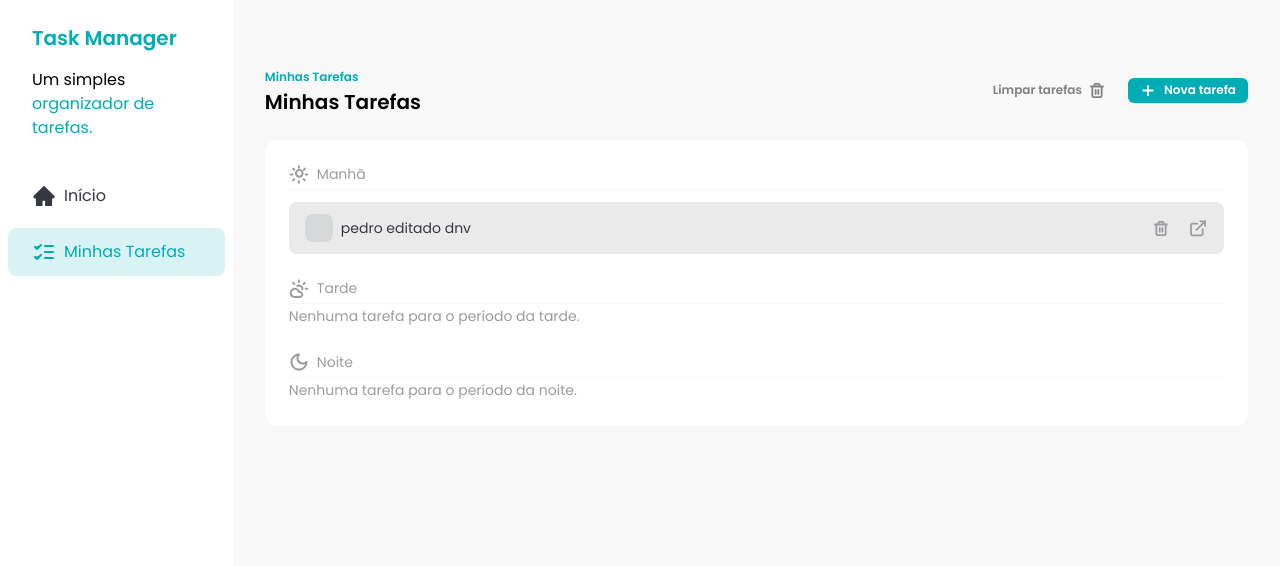
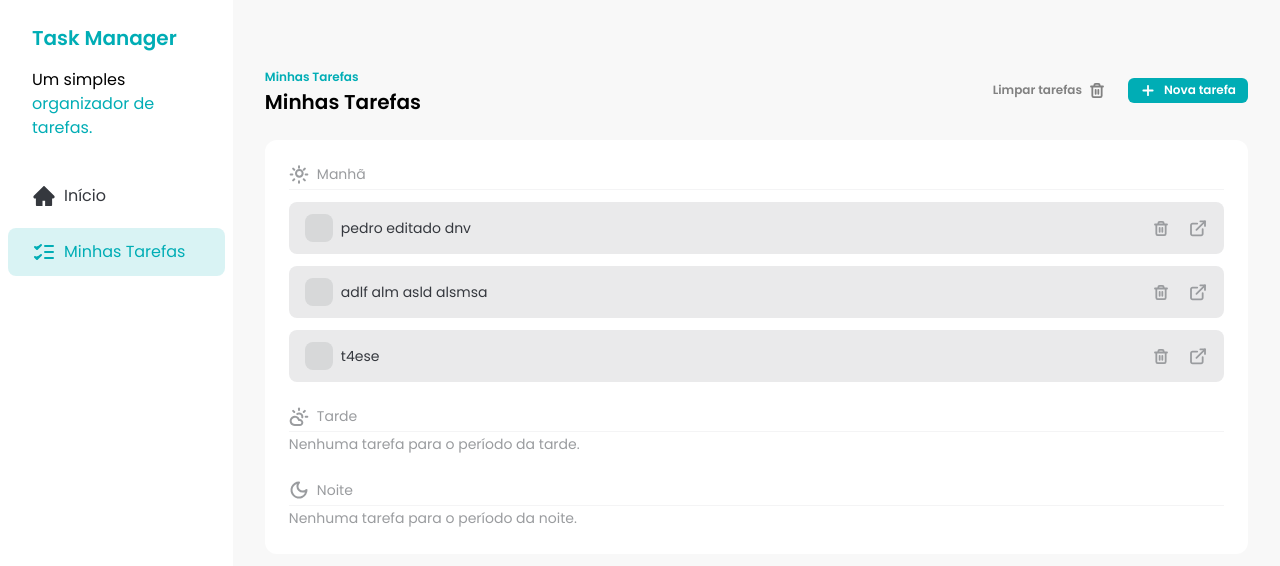
Before and after one commit to PedroRomaoDev/task-manager, a React (Vite) app: page / in a window 1280 px wide. Shown: the top 566 px of the page. Built offline with nearby package versions, Linux system fonts and the light colour scheme; data requests are answered from the project's data file.

Commit message:
feat: add hooks to handle task addition, deletion and fetching

```diff
--- a/db.json
+++ b/db.json
@@ -6,6 +6,20 @@
       "time": "morning",
       "description": "kkk",
       "status": "not_started"
+    },
+    {
+      "id": "60f83c48-ba82-4f37-be4d-1fcb24a2495a",
+      "title": "adlf alm asld alsmsa",
+      "time": "morning",
+      "description": "lm adlmasd mas.da",
+      "status": "not_started"
+    },
+    {
+      "id": "68bb3488-ae75-4957-b6c0-8cc646d90c08",
+      "title": "t4ese",
+      "time": "morning",
+      "description": "dkfmçsf",
+      "status": "not_started"
     }
   ]
 }
--- a/src/components/AddTaskDialog.jsx
+++ b/src/components/AddTaskDialog.jsx
@@ -1,6 +1,5 @@
 import "./AddTaskDialog.css";
 
-import { useMutation, useQueryClient } from "@tanstack/react-query";
 import PropTypes from "prop-types";
 import { useRef } from "react";
 import { createPortal } from "react-dom";
@@ -10,25 +9,13 @@ import { toast } from "sonner";
 import { v4 as uuidv4 } from "uuid";
 
 import { LoaderIcon } from "../assets/icons";
+import { useAddTask } from "../hooks/data/use-add-task";
 import Button from "./Button";
 import Input from "./Input";
 import TimeSelect from "./TimeSelect";
 
 const AddTaskDialog = ({ isOpen, handleClose }) => {
-  const queryClient = useQueryClient();
-  const { mutate } = useMutation({
-    mutationKey: "addTask",
-    mutationFn: async (task) => {
-      const response = await fetch("http://localhost:3000/tasks", {
-        method: "POST",
-        body: JSON.stringify(task),
-      });
-      if (!response.ok) {
-        throw new Error();
-      }
-      return response.json();
-    },
-  });
+  const { mutate: addTask } = useAddTask();
   const {
     register,
     formState: { errors, isSubmitting },
@@ -54,11 +41,8 @@ const AddTaskDialog = ({ isOpen, handleClose }) => {
       status: "not_started",
     };
 
-    mutate(task, {
+    addTask(task, {
       onSuccess: () => {
-        queryClient.setQueryData("tasks", (oldTasks) => {
-          return [...oldTasks, task];
-        });
         handleClose();
         reset({
           title: "",
--- a/src/components/TaskItem.jsx
+++ b/src/components/TaskItem.jsx
@@ -1,30 +1,18 @@
-import { useMutation, useQueryClient } from "@tanstack/react-query";
 import PropTypes from "prop-types";
 import { Link } from "react-router-dom";
 import { toast } from "sonner";
 
 import { CheckIcon, DetailsIcon, LoaderIcon, TrashIcon } from "../assets/icons";
+import { useDeleteTask } from "../hooks/data/use-delete-task";
 import Button from "./Button";
 
 const TaskItem = ({ task, handleCheckboxClick }) => {
-  const queryClient = useQueryClient();
-  const { mutate, isPending } = useMutation({
-    mutationKey: ["deleteTask", task.id],
-    mutationFn: async () => {
-      const response = await fetch(`http://localhost:3000/tasks/${task.id}`, {
-        method: "DELETE",
-      });
-      return response.json();
-    },
-  });
+  const { mutate: deleteTask, isPending } = useDeleteTask(task.id);
 
   const handleDeleteClick = async () => {
-    mutate(undefined, {
+    deleteTask(undefined, {
       onSuccess: () => {
         toast.success("Tarefa deletada com sucesso!");
-        queryClient.setQueryData("tasks", (oldTask) => {
-          return oldTask.filter((oldTask) => oldTask.id !== task.id);
-        });
       },
       onError: () => {
         toast.error("Erro ao deletar a tarefa. Tente novamente.");
--- a/src/components/Tasks.jsx
+++ b/src/components/Tasks.jsx
@@ -1,4 +1,4 @@
-import { useQuery, useQueryClient } from "@tanstack/react-query";
+import { useQueryClient } from "@tanstack/react-query";
 import { useState } from "react";
 import { toast } from "sonner";
 
@@ -9,6 +9,7 @@ import {
   SunIcon,
   TrashIcon,
 } from "../assets/icons";
+import { useGetTasks } from "../hooks/data/use-get-tasks";
 import AddTaskDialog from "./AddTaskDialog";
 import Button from "./Button";
 import TaskItem from "./TaskItem";
@@ -16,17 +17,7 @@ import TasksSeparator from "./TasksSeparator";
 
 const Tasks = () => {
   const queryClient = useQueryClient();
-  const { data: tasks } = useQuery({
-    queryKey: "tasks",
-    queryFn: async () => {
-      // preciso pegar os dados da API, atualizar o meu state "tasks"
-      const response = await fetch("http://localhost:3000/tasks", {
-        method: "GET",
-      });
-      const tasks = await response.json();
-      return tasks;
-    },
-  });
+  const { data: tasks } = useGetTasks();
   const [addTaskDialogIsOpen, setAddTaskDialogIsOpen] = useState(false);
 
   const morningTasks = tasks?.filter((task) => task.time === "morning");
--- /dev/null
+++ b/src/hooks/data/use-add-task.js
@@ -0,0 +1,24 @@
+import { useMutation, useQueryClient } from "@tanstack/react-query";
+
+export const useAddTask = () => {
+  const queryClient = useQueryClient();
+  return useMutation({
+    mutationKey: "addTask",
+    mutationFn: async (task) => {
+      const response = await fetch("http://localhost:3000/tasks", {
+        method: "POST",
+        body: JSON.stringify(task),
+      });
+      if (!response.ok) {
+        throw new Error();
+      }
+      const createdTask = await response.json();
+      return createdTask;
+    },
+    onSuccess: (createdTask) => {
+      queryClient.setQueryData("tasks", (oldTasks) => {
+        return [...oldTasks, createdTask];
+      });
+    },
+  });
+};
--- /dev/null
+++ b/src/hooks/data/use-delete-task.js
@@ -0,0 +1,20 @@
+import { useMutation, useQueryClient } from "@tanstack/react-query";
+
+export const useDeleteTask = (taskId) => {
+  const queryClient = useQueryClient();
+  return useMutation({
+    mutationKey: ["deleteTask", taskId],
+    mutationFn: async () => {
+      const response = await fetch(`http://localhost:3000/tasks/${taskId}`, {
+        method: "DELETE",
+      });
+      const deletedTask = await response.json();
+      return deletedTask;
+    },
+    onSuccess: (deletedTask) => {
+      queryClient.setQueryData("tasks", (oldTask) => {
+        return oldTask.filter((oldTask) => oldTask.id !== deletedTask.id);
+      });
+    },
+  });
+};
--- /dev/null
+++ b/src/hooks/data/use-get-tasks.js
@@ -0,0 +1,15 @@
+import { useQuery } from "@tanstack/react-query";
+
+export const useGetTasks = () => {
+  return useQuery({
+    queryKey: "tasks",
+    queryFn: async () => {
+      // preciso pegar os dados da API, atualizar o meu state "tasks"
+      const response = await fetch("http://localhost:3000/tasks", {
+        method: "GET",
+      });
+      const tasks = await response.json();
+      return tasks;
+    },
+  });
+};
--- /dev/null
+++ b/src/hooks/data/use-update-task.js
@@ -0,0 +1 @@
+export const useUpdateTask = () => {};
```
